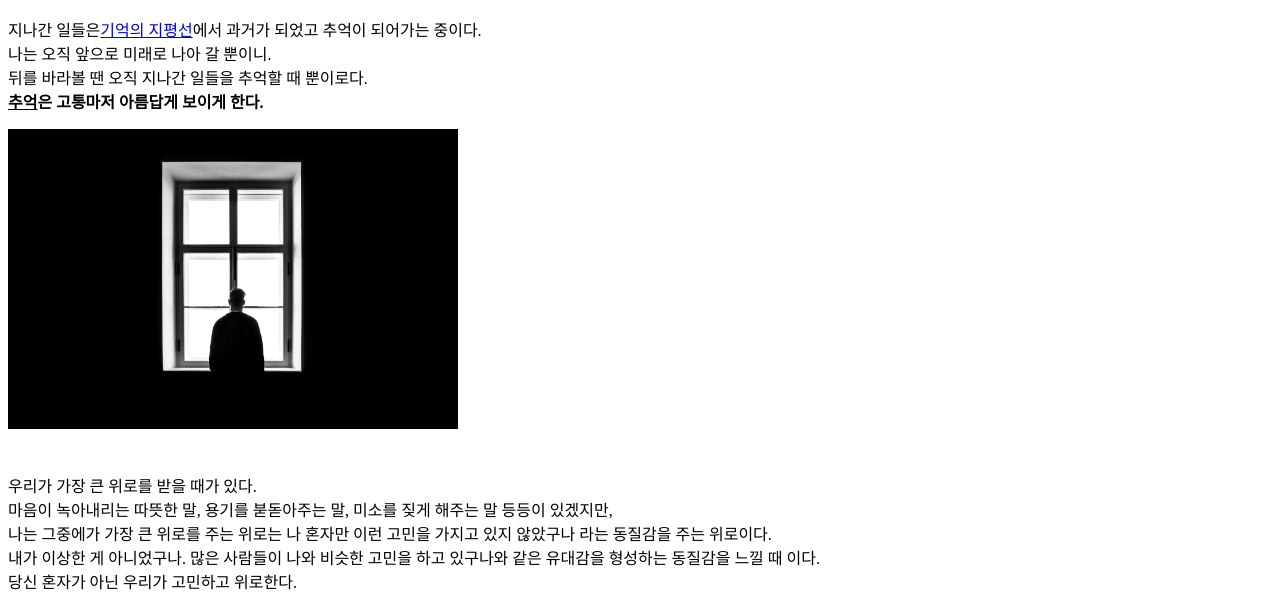
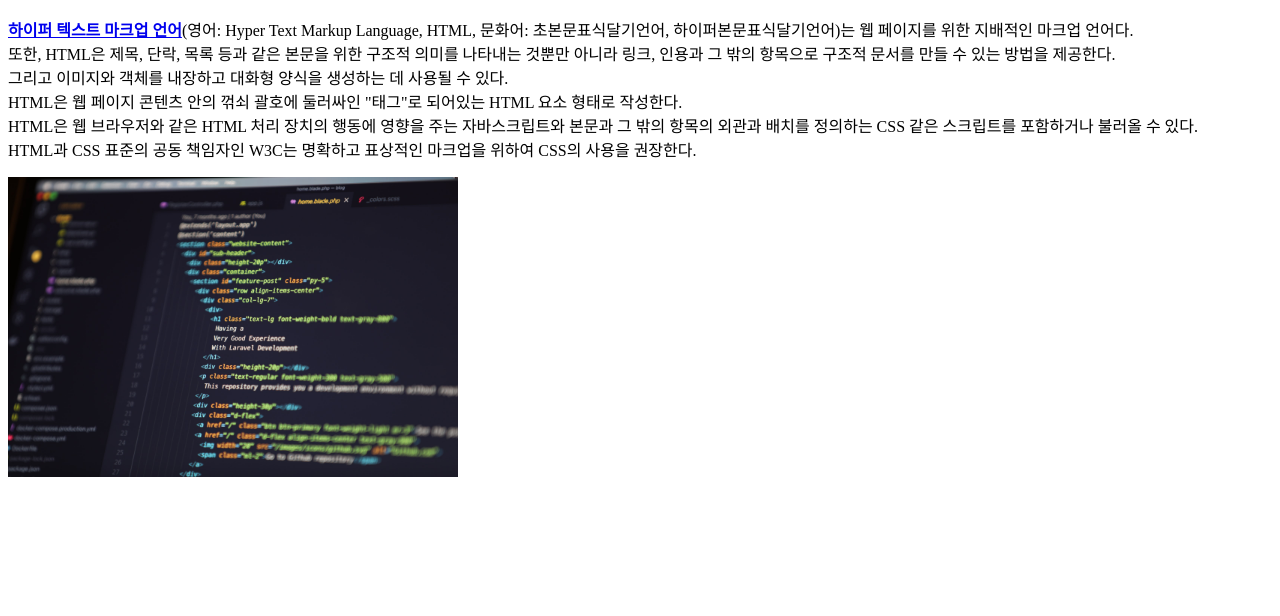
Before and after one commit to JONGIN-WON/WON-WEB, a plain HTML site: page 1.html in a window 1280 px wide. Shown: the part 184-800 px from the top of the page. Drawn offline with Linux system fonts and the light colour scheme.

Commit message:
1차 수정

```diff
--- a/1.html
+++ b/1.html
@@ -14,17 +14,13 @@
     </ol>
 
     <h2> HTML </h2>
-    <p>지나간 일들은<a href="https://www.w3.org/TR/2011/WD-html5-20110405/" target="_blank" title="html5">기억의 지평선</a>에서 과거가 되었고 추억이 되어가는 중이다.
-    <br>나는 오직 앞으로 미래로 나아 갈 뿐이니.
-    <br>뒤를 바라볼 땐 오직 지나간 일들을 추억할 때 뿐이로다.
-    <br><strong><u>추억</u>은 고통마저 아름답게 보이게 한다. </strong></p>
+    <p><strong><a href="https://ko.wikipedia.org/wiki/HTML">하이퍼 텍스트 마크업 언어</a></strong>(영어: Hyper Text Markup Language, HTML, 문화어: 초본문표식달기언어, 하이퍼본문표식달기언어)는 웹 페이지를 위한 지배적인 마크업 언어다.
+      <br>또한, HTML은 제목, 단락, 목록 등과 같은 본문을 위한 구조적 의미를 나타내는 것뿐만 아니라 링크, 인용과 그 밖의 항목으로 구조적 문서를 만들 수 있는 방법을 제공한다.
+      <br> 그리고 이미지와 객체를 내장하고 대화형 양식을 생성하는 데 사용될 수 있다.
+      <br>HTML은 웹 페이지 콘텐츠 안의 꺾쇠 괄호에 둘러싸인 "태그"로 되어있는 HTML 요소 형태로 작성한다.
+      <br>HTML은 웹 브라우저와 같은 HTML 처리 장치의 행동에 영향을 주는 자바스크립트와 본문과 그 밖의 항목의 외관과 배치를 정의하는 CSS 같은 스크립트를 포함하거나 불러올 수 있다.
+      <br>HTML과 CSS 표준의 공동 책임자인 W3C는 명확하고 표상적인 마크업을 위하여 CSS의 사용을 권장한다.</p>
 
-    <img src="coding.jpg" width="450">
-
-    <p style="margin-top:40px;">우리가 가장 큰 위로를 받을 때가 있다.
-    <br>마음이 녹아내리는 따뜻한 말, 용기를 붇돋아주는 말, 미소를 짖게 해주는 말 등등이 있겠지만,
-    <br>나는 그중에가 가장 큰 위로를 주는 위로는 나 혼자만 이런 고민을 가지고 있지 않았구나 라는 동질감을 주는 위로이다.
-    <br>내가 이상한 게 아니었구나. 많은 사람들이 나와 비슷한 고민을 하고 있구나와 같은 유대감을 형성하는 동질감을 느낄 때 이다.
-    <br>당신 혼자가 아닌 우리가 고민하고 위로한다.</p>
+    <img src="html.jpg" width="450">
   </body>
 </html>
```
Also changed, not shown: html.jpg (added).
